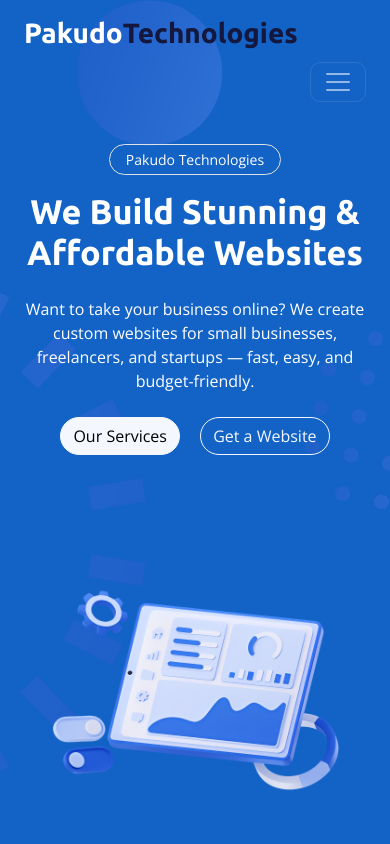
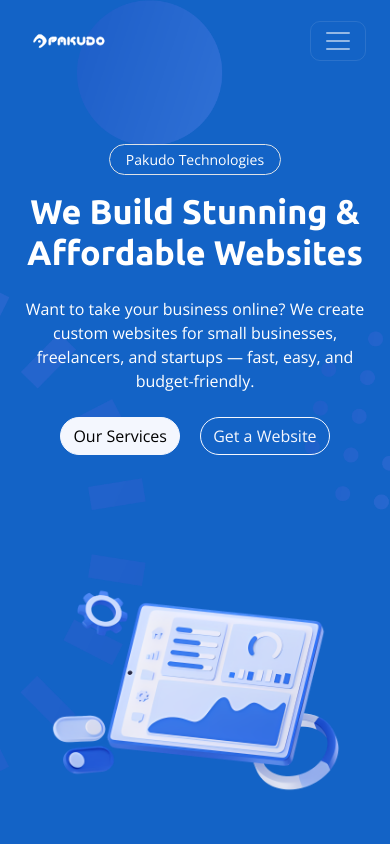
Before and after one commit to Hamx9/pakudo, a plain HTML site: page index.html in a window 390 px wide. Shown: the top 844 px of the page. Drawn offline with nearby package versions, Linux system fonts and the light colour scheme.

Commit message:
Update index.html

```diff
--- a/index.html
+++ b/index.html
@@ -48,7 +48,7 @@
         <div class="container">
             <nav class="navbar navbar-expand-lg navbar-dark p-0">
                 <a href="index.html" class="navbar-brand">
-                <h1 class="text-white">Pakudo<span class="text-dark">Technologies</span></h1>
+                    <img src="img/logoxx.png" alt="Pakudo Technologies Logo" class="img-fluid logo-img">
                 </a>
                 <button type="button" class="navbar-toggler ms-auto me-0" data-bs-toggle="collapse"
                     data-bs-target="#navbarCollapse">
@@ -59,8 +59,6 @@
                         <a href="index.html" class="nav-item nav-link active">Home</a>
                         <a href="about.html" class="nav-item nav-link">About Us</a>
                         <a href="service.html" class="nav-item nav-link">Our Services</a>
-<!--                     <a href="pricing.html" class="nav-item nav-link">Pricing</a> -->
-                    <!-- <a href="portfolio.html" class="nav-item nav-link">Portfolio</a> -->
                         <a href="contact.html" class="nav-item nav-link">Contact</a>
                     </div>
                     <button type="button" class="btn text-white p-0 d-none d-lg-block" data-bs-toggle="modal"
@@ -69,6 +67,30 @@
             </nav>
         </div>
     </div>
+
+    <style>
+        /* Set a max height and auto width to keep aspect ratio */
+        .logo-img {
+            max-height: 100px; /* default size for desktop */
+            width: auto;
+        }
+
+        /* Smaller size for tablets */
+        @media (max-width: 992px) {
+            .logo-img {
+                max-height: 50px;
+            }
+        }
+
+        /* Even smaller for phones */
+        @media (max-width: 576px) {
+            .logo-img {
+                max-height: 50px;
+            }
+        }
+    </style>
+
+
     <!-- Navbar End -->
 <!-- Hero Start -->
 <div class="container-fluid pt-5 bg-primary hero-header mb-5">
```
Lines whose indentation alone changed are shown as unchanged.
